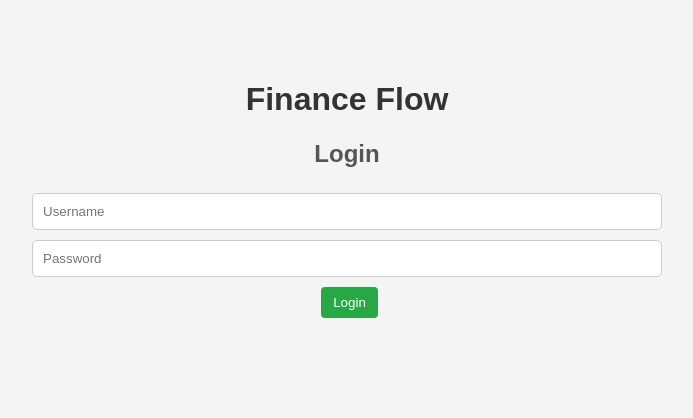
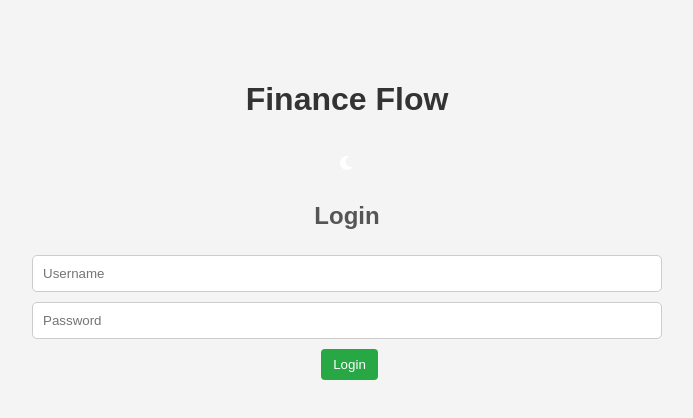
Before and after one commit to gmitraud/finance_flow, a React (Create React App) app: page / in a window 1280 px wide. Shown: the top 418 px of the page, without its empty margins (293-986 px from the left). Built offline with nearby package versions, Linux system fonts and the light colour scheme.

Commit message:
feat: add dark and light themes

```diff
--- a/public/index.html
+++ b/public/index.html
@@ -3,6 +3,7 @@
   <head>
     <meta charset="utf-8" />
     <link rel="icon" href="%PUBLIC_URL%/favicon.ico" />
+    <link rel="stylesheet" href="https://cdnjs.cloudflare.com/ajax/libs/font-awesome/6.0.0-beta3/css/all.min.css">
     <meta name="viewport" content="width=device-width, initial-scale=1" />
     <meta name="theme-color" content="#000000" />
     <meta
--- a/src/App.css
+++ b/src/App.css
@@ -1,13 +1,121 @@
+/* ------------------------------------------------------- */
+/* -------------------THEME CONTROL----------------------- */
+/* ------------------------------------------------------- */
+body.light {
+  background-color: #f4f4f4;
+  color: #333;
+}
+
+.App.light {
+  background-color: transparent;
+  color: #333;
+}
+
+.App.light .app-header {
+  background-color: #333;
+  color: white;
+}
+
+.App.light h1, .App.light h3, .App.light h4 {
+  color: #333;
+}
+
+.App.light .h2-app-header {
+  color: white;
+}
+
+.App.light li {
+  background-color: white;
+  color: #333;
+}
+
+.App.light li:hover {
+  background-color: #c9c9c9;
+}
+
+.App.light .modal-box {
+  background-color: white;
+  color: #333;
+}
+
+.App.light .details-box {
+  background-color: white;
+  color: #333;
+}
+
+body.dark {
+  background-color: #333;
+  color: #f9f9f9;
+}
+
+.App.dark {
+  background-color: transparent;
+  color: #f9f9f9;
+}
+
+.App.dark .app-header {
+  background-color: #1c1c1c;
+  color: #f9f9f9;
+}
+
+.App.dark h1, .App.dark h2, .App.dark h3, .App.dark h4 {
+  color: #f9f9f9;
+}
+
+.App.dark li {
+  background-color: #333;
+  color: #f9f9f9;
+}
+
+.App.dark li:hover {
+  background-color: #656565;
+}
+
+.App.dark .modal-box {
+  background-color: #333;
+  color: #f9f9f9;
+}
+
+.App.dark .details-box {
+  background-color: #333;
+  color: #f9f9f9;
+}
+
+.theme-toggle-button {
+  padding: 10px 20px;
+  background-color: transparent;
+  color: white;
+  border: none;
+  border-radius: 5px;
+  cursor: pointer;
+  transition: background-color 0.3s ease;
+  margin-left: 10px;
+  margin-right: 10px;
+}
+
+.theme-toggle-button:hover {
+  background-color: #696969;
+}
+
+.theme-toggle-button i {
+  font-size: 1.2em;
+}
+
 body {
   font-family: 'Arial', sans-serif;
-  background-color: #f4f4f4;
   margin: 0;
   padding: 0;
+  height: 100%;
+}
+
+html {
+  height: 100%;
 }
 
 .App {
   text-align: center;
   padding: 20px;
+  min-height: 100vh;
 }
 
 h1 {
@@ -45,6 +153,7 @@ li:hover {
   background-color: #e9e9e9;
   cursor: pointer;
 }
+
 /* ------------------------------------------------------- */
 /* -------------DETAILS BOX and HISTORY------------------- */
 /* ------------------------------------------------------- */
@@ -88,6 +197,7 @@ li:hover {
 .details-box li:last-child {
   border-bottom: none;
 }
+
 /* ------------------------------------------------------- */
 /* -------------------ANIMATION--------------------------- */
 /* ------------------------------------------------------- */
@@ -101,6 +211,7 @@ li:hover {
     transform: translateY(0);
   }
 }
+
 /* ------------------------------------------------------- */
 /* ------------------------------------------------------- */
 /* ------------------------------------------------------- */
@@ -123,6 +234,7 @@ input[type="date"]:focus {
 .final-value {
   font-weight: bold;
 }
+
 /* ------------------------------------------------------- */
 /* -------------------ERROR MSG BOX----------------------- */
 /* ------------------------------------------------------- */
@@ -166,6 +278,7 @@ input[type="date"]:focus {
 .modal-box button:hover, button:hover {
   background-color: #218838;
 }
+
 /* ------------------------------------------------------- */
 /* ------------------------------------------------------- */
 /* ------------------------------------------------------- */
@@ -173,12 +286,13 @@ input[type="date"]:focus {
   display: flex;
   justify-content: space-between;
   align-items: center;
-  background-color: #282c34;
+  background-color: #333;
   padding: 10px 20px;
   color: white;
   position: fixed;
   top: 0;
-  width: 100%;
+  left: 0;
+  width: calc(100% - 40px);
   z-index: 100;
 }
 
@@ -191,6 +305,10 @@ input[type="date"]:focus {
 }
 
 .header-button {
-  margin-left: auto;
-  margin-right: 50px;
+  display: flex;
+  align-items: center;
 }
+
+.header-button > button {
+  margin-left: 10px;
+}
--- a/src/App.js
+++ b/src/App.js
@@ -9,6 +9,7 @@ import ConfirmationModal from './Components/ConfirmationModal';
 import { BrowserRouter } from 'react-router-dom';
 
 function App() {
+  const [theme, setTheme] = useState('light'); // Estado para controlar o tema
   const [user, setUser] = useState(null);
   const [users, setUsers] = useState([]);
   const [showUsers, setShowUsers] = useState(false);
@@ -22,6 +23,10 @@ function App() {
   const [investments, setInvestments] = useState([]);
 
   useEffect(() => {
+    const savedTheme = localStorage.getItem('appTheme') || 'light'; // Recupera o tema salvo
+    setTheme(savedTheme); // Define o tema salvo (se existir)
+    document.body.className = savedTheme; // Aplica a classe do tema ao body
+
     const savedUser = JSON.parse(localStorage.getItem('loggedInUser'));
     const allUsers = JSON.parse(localStorage.getItem('users')) || [];
 
@@ -43,6 +48,14 @@ function App() {
       setUsers(allUsers);
     }
   }, []);
+
+  // Alternar entre os temas
+  const toggleTheme = () => {
+    const newTheme = theme === 'light' ? 'dark' : 'light'; // Alterna entre "light" e "dark"
+    setTheme(newTheme);
+    localStorage.setItem('appTheme', newTheme); // Salva o tema no localStorage
+    document.body.className = newTheme; // Aplica a classe do tema ao body
+  };
 
   const handleLogin = (userData) => {
     const activeUser = users.find(
@@ -105,12 +118,18 @@ function App() {
 
   return (
     <BrowserRouter>
-      <div className="App">
+      <div className={`App ${theme}`}> {/* Aplica a classe correspondente ao tema */}
         <h1>Finance Flow</h1>
         {user ? (
           <>
-            <Header user={user} onLogout={handleLogout} handleCreateUser={() => setShowUserManagement(true)} />
-            {user.role === 'ADMIN' && <p>Admin privileges enabled</p>}
+            <Header
+              user={user}
+              onLogout={handleLogout}
+              handleCreateUser={() => setShowUserManagement(true)}
+              theme={theme} // Passa o estado do tema para o Header
+              toggleTheme={toggleTheme} // Passa a função de alternância de tema para o Header
+            />
+            {user.role === 'ADMIN' && <p className="admin-privileges">Admin privileges enabled</p>}
 
             <FinanceList
               userRole={user.role}
@@ -178,7 +197,7 @@ function App() {
             )}
           </>
         ) : (
-          <Login onLogin={handleLogin} />
+          <Login onLogin={handleLogin} theme={theme} toggleTheme={toggleTheme} />
         )}
       </div>
     </BrowserRouter>
--- a/src/Components/Header.js
+++ b/src/Components/Header.js
@@ -1,14 +1,20 @@
 import React from 'react';
 
-const Header = ({ user, onLogout, handleCreateUser  }) => {
+const Header = ({ user, onLogout, handleCreateUser, theme, toggleTheme }) => {
   return (
     <div className='app-header'>
       <h2>Welcome, {user.username}!</h2>
       <div className='header-button'>
-      {user.role === 'ADMIN' &&
+        {user.role === 'ADMIN' &&
           (<button onClick={handleCreateUser}>Create User</button>
         )}
         <button onClick={onLogout}>Logout</button>
+        <button
+          onClick={toggleTheme}
+          className="theme-toggle-button"
+        >
+          {theme === 'light' ? <i className="fas fa-moon"></i> : <i className="fas fa-sun"></i>}
+        </button>
       </div>
     </div>
   );
--- a/src/Components/Login.js
+++ b/src/Components/Login.js
@@ -1,7 +1,7 @@
 import React, { useState } from 'react';
 import ConfirmationModal from './ConfirmationModal';
 
-const Login = ({ onLogin }) => {
+const Login = ({ onLogin, theme, toggleTheme }) => {
   const [username, setUsername] = useState('');
   const [password, setPassword] = useState('');
   const [modalMessage, setModalMessage] = useState('');
@@ -27,20 +27,37 @@ const Login = ({ onLogin }) => {
     }
   };
 
+  const handleKeyDown = (event) => {
+    if (event.key === 'Enter') {
+      handleLogin();
+    }
+  };
+
   return (
     <div>
+      <header>
+        {/* Botão de alternância de tema */}
+        <button
+          onClick={toggleTheme}
+          className="theme-toggle-button"
+        >
+          {theme === 'light' ? <i className="fas fa-moon"></i> : <i className="fas fa-sun"></i>}
+        </button>
+      </header>
       <h2>Login</h2>
       <input
         type="text"
         placeholder="Username"
         value={username}
         onChange={(e) => setUsername(e.target.value)}
+        onKeyDown={handleKeyDown}
       />
       <input
         type="password"
         placeholder="Password"
         value={password}
         onChange={(e) => setPassword(e.target.value)}
+        onKeyDown={handleKeyDown}
       />
       <div>
         <button onClick={handleLogin}>Login</button>
```
Also changed, not shown: 1 other file (tests, documents, lock files or other folders).
